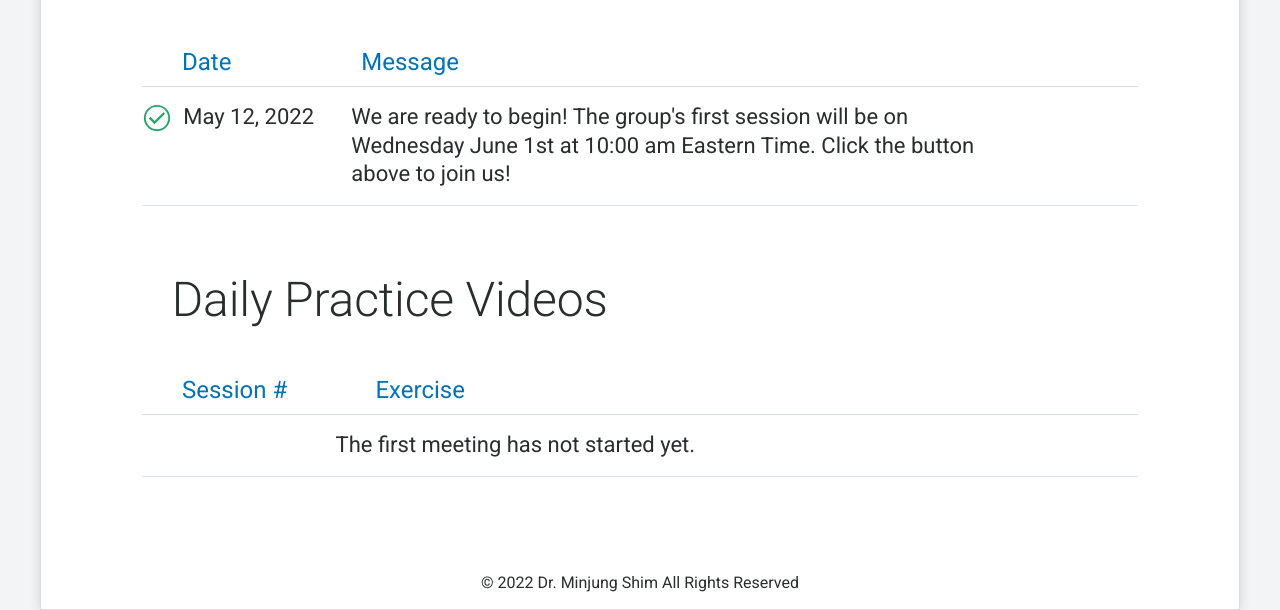
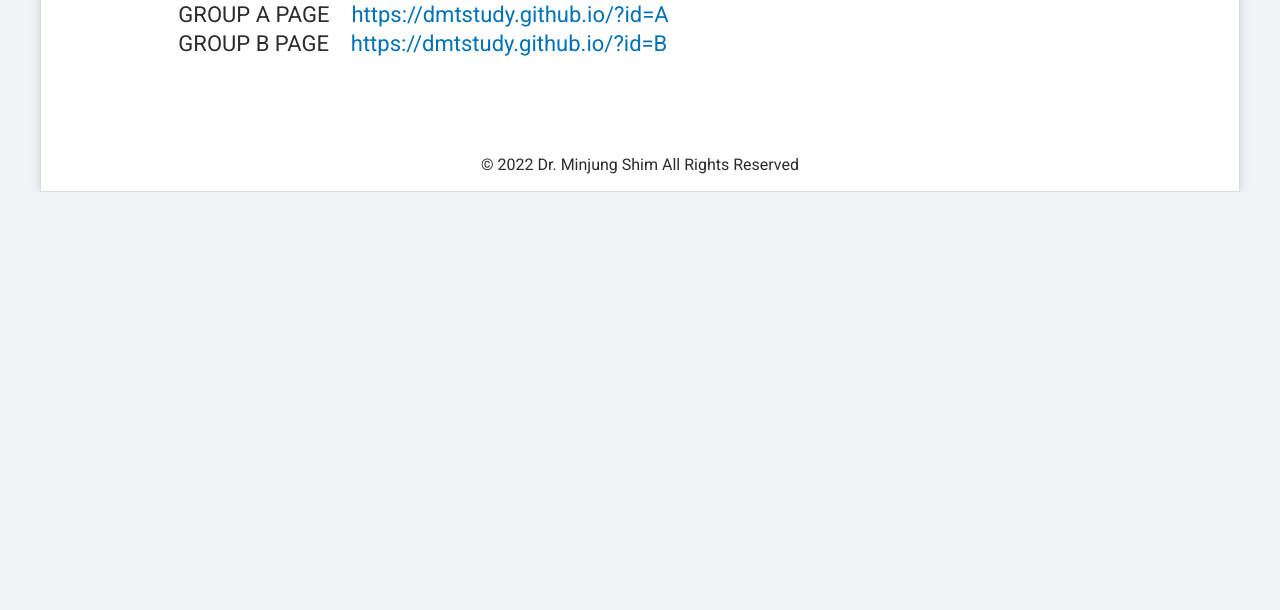
Before and after one commit to dmtstudy/dmtstudy.github.io, a plain HTML site: page index.html in a window 1280 px wide. Shown: the part 771-1381 px from the top of the page. After the commit the page ends 963 px from the top, so only its background shows below. Drawn offline with nearby package versions, Linux system fonts and the light colour scheme.

Commit message:
group B added

```diff
--- a/edit_group.js
+++ b/edit_group.js
@@ -29,7 +29,7 @@ const GROUP_A = {
     {
       show: "yes",
       date: "May 12, 2022",
-      message: "We are ready to begin! The group's first session will be on Wednesday June 1st at 10:00 am Eastern Time. Click the button above to join us!",
+      message: "We are ready to begin! The group's first session will be on Wednesday Jun 1st at 10:00 am Eastern Time. Click the button above to join us!",
       pic: "",
       link: "",
     },
@@ -56,7 +56,7 @@ const GROUP_A = {
   schedule: [
     {
       session: 1,
-      date: "June 1, 2022",
+      date: "Jun 1, 2022",
       title: "[mtg @ xx apm]",  // don't use this
       completedTitle: "[completed msg]", // don't use this
       link: "https://youtu.be/0GH81Ab3VXQ",
@@ -64,7 +64,7 @@ const GROUP_A = {
     },
     {
       session: 2,
-      date: "June 8, 2022",
+      date: "Jun 8, 2022",
       title: "[mtg @ xx apm]",
       completedTitle: "[completed msg]",
       link: "https://youtu.be/g9h9RnpT8l0",
@@ -72,7 +72,7 @@ const GROUP_A = {
     },
     {
       session: 3,
-      date: "June 15, 2022",
+      date: "Jun 15, 2022",
       title: "[mtg @ xx apm]",
       completedTitle: "[completed msg]",
       link: "https://youtu.be/ONfjAyDSw1k",
@@ -80,7 +80,7 @@ const GROUP_A = {
     },
     {
       session: 4,
-      date: "June 22, 2022",
+      date: "Jun 22, 2022",
       title: "[mtg @ xx apm]",
       completedTitle: "[completed msg]",
       link: "https://youtu.be/GvnvXE8uy0I",
@@ -88,7 +88,7 @@ const GROUP_A = {
     },
     {
       session: 5,
-      date: "June 29, 2022",
+      date: "Jun 29, 2022",
       title: "[mtg @ xx apm]",
       completedTitle: "[completed msg]",
       link: "",
@@ -96,7 +96,7 @@ const GROUP_A = {
     },
     {
       session: 6,
-      date: "July 6, 2022",
+      date: "Jul 6, 2022",
       title: "[mtg @ xx apm]",
       completedTitle: "[completed msg]",
       link: "",
@@ -104,7 +104,7 @@ const GROUP_A = {
     },
     {
       session: 7,
-      date: "July 13, 2022",
+      date: "Jul 13, 2022",
       title: "[mtg @ xx apm]",
       completedTitle: "[completed msg]",
       link: "https://youtu.be/sClQZcpvQTk",
@@ -112,7 +112,7 @@ const GROUP_A = {
     },
     {
       session: 8,
-      date: "July 20, 2022",
+      date: "Jul 20, 2022",
       title: "[mtg @ xx apm]",
       completedTitle: "[completed msg]",
       link: "",
@@ -120,7 +120,7 @@ const GROUP_A = {
     },
     {
       session: 9,
-      date: "July 27, 2022",
+      date: "Jul 27, 2022",
       title: "[mtg @ xx apm]",
       completedTitle: "[completed msg]",
       link: "https://youtu.be/LrojB1ODTqQ",
@@ -144,3 +144,132 @@ const GROUP_A = {
     },
   ],
 };
+// END OF GROUP A
+
+// START OF GROUP B
+const GROUP_B = {
+  // please update this once you complete a session
+  lastSession: "0",
+
+  showDailyPractice: "no", // yes or no
+
+  group_message: [
+    {
+      show: "yes",
+      date: "Jun 12, 2022",
+      message: "This is a group message from GROUP_B",
+      pic: "",
+      link: "",
+    },
+    {
+      show: "no",
+      date: "Jun 15, 2022",
+      message: "[msg body]",
+      pic: "",
+      link: "",
+    },
+  ],
+
+  // non-member message won't show on individual page
+  nonmember_message: [
+    {
+      show: "no",
+      date: "Jun 05, 2022",
+      message: "[This is not your individual page]",
+      pic: "",
+      link: "",
+    },
+  ],
+
+  schedule: [
+    {
+      session: 1,
+      date: "Jun 1, 2022",
+      title: "[mtg @ xx apm]",  // don't use this
+      completedTitle: "[completed msg]", // don't use this
+      link: "https://youtu.be/0GH81Ab3VXQ",
+      linkTitle: "Breath Awareness Meditation",
+    },
+    {
+      session: 2,
+      date: "Jun 8, 2022",
+      title: "[mtg @ xx apm]",
+      completedTitle: "[completed msg]",
+      link: "https://youtu.be/g9h9RnpT8l0",
+      linkTitle: "Liberate Your Shoulders",
+    },
+    {
+      session: 3,
+      date: "Jul 15, 2022",
+      title: "[mtg @ xx apm]",
+      completedTitle: "[completed msg]",
+      link: "https://youtu.be/ONfjAyDSw1k",
+      linkTitle: "Hand Dance",
+    },
+    {
+      session: 4,
+      date: "Jul 22, 2022",
+      title: "[mtg @ xx apm]",
+      completedTitle: "[completed msg]",
+      link: "https://youtu.be/GvnvXE8uy0I",
+      linkTitle: "Connection Dance - Part 1",
+    },
+    {
+      session: 5,
+      date: "Jul 29, 2022",
+      title: "[mtg @ xx apm]",
+      completedTitle: "[completed msg]",
+      link: "",
+      linkTitle: "Mobilizing and Releasing Tension - Gentle Stretching",
+    },
+    {
+      session: 6,
+      date: "Aug 6, 2022",
+      title: "[mtg @ xx apm]",
+      completedTitle: "[completed msg]",
+      link: "",
+      linkTitle: "Moving in Space",
+    },
+    {
+      session: 7,
+      date: "Aug 13, 2022",
+      title: "[mtg @ xx apm]",
+      completedTitle: "[completed msg]",
+      link: "https://youtu.be/sClQZcpvQTk",
+      linkTitle: "Moving with Scarves",
+    },
+    {
+      session: 8,
+      date: "Aug 20, 2022",
+      title: "[mtg @ xx apm]",
+      completedTitle: "[completed msg]",
+      link: "",
+      linkTitle: "Sensory exploration",
+    },
+    {
+      session: 9,
+      date: "Aug 27, 2022",
+      title: "[mtg @ xx apm]",
+      completedTitle: "[completed msg]",
+      link: "https://youtu.be/LrojB1ODTqQ",
+      linkTitle: "Imagery based Movement",
+    },
+    {
+      session: 10,
+      date: "Sep 3, 2022",
+      title: "[mtg @ xx apm]",
+      completedTitle: "[completed msg]",
+      link: "https://youtu.be/KIs4ReZVAR0",
+      linkTitle: "Connection Dance - Part2",
+    },
+    {
+      session: 11,
+      date: "Sep 10, 2022",
+      title: "[mtg @ xx apm]",
+      completedTitle: "[completed msg]",
+      link: "https://youtu.be/gbHPj-ueVhI",
+      linkTitle: "Breath-guided Movement",
+    },
+  ],
+};
+// END OF GROUP B
--- a/edit_member.js
+++ b/edit_member.js
@@ -6,6 +6,7 @@ const MEMBER = [
   {
     name: "Grady Richardson",
     id: "a40a",
+    group: "A",
     image: "m1",
     absence: [],
     message: [
@@ -21,6 +22,7 @@ const MEMBER = [
   {
     name: "Michaelyn Strange",
     id: "a3d2",
+    group: "A",
     image: "f1",
     absence: [],
     message: [
@@ -36,6 +38,7 @@ const MEMBER = [
   {
     name: "Sandy Cleary",
     id: "ad96",
+    group: "A",
     image: "f1",
     absence: [],
     message: [
@@ -51,6 +54,7 @@ const MEMBER = [
   {
     name: "Joe Copeland",
     id: "a18d",
+    group: "A",
     image: "m1",
     absence: [],
     message: [
@@ -66,6 +70,7 @@ const MEMBER = [
   {
     name: "Marjorie Ruppel",
     id: "a568",
+    group: "A",
     image: "f1",
     absence: [],
     message: [
@@ -81,6 +86,7 @@ const MEMBER = [
   {
     name: "Michael Berry",
     id: "ae65",
+    group: "A",
     image: "m1",
     absence: [],
     message: [
@@ -96,6 +102,7 @@ const MEMBER = [
   {
     name: "Barbara Colvin",
     id: "a840",
+    group: "A",
     image: "f1",
     absence: [],
     message: [
@@ -111,6 +118,7 @@ const MEMBER = [
   {
     name: "Amina Akhtar",
     id: "a5da",
+    group: "A",
     image: "f1",
     absence: [],
     message: [
@@ -126,6 +134,7 @@ const MEMBER = [
   {
     name: "[name9]",
     id: "b994",
+    group: "B",
     image: "f1",
     absence: [],
     message: [
@@ -141,6 +150,7 @@ const MEMBER = [
   {
     name: "[name10]",
     id: "b53c",
+    group: "",
     image: "f1",
     absence: [],
     message: [
@@ -156,6 +166,7 @@ const MEMBER = [
   {
     name: "[name11]",
     id: "bb8b",
+    group: "",
     image: "f1",
     absence: [],
     message: [
@@ -171,6 +182,7 @@ const MEMBER = [
   {
     name: "[name12]",
     id: "b5e8",
+    group: "",
     image: "f1",
     absence: [],
     message: [
@@ -186,6 +198,7 @@ const MEMBER = [
   {
     name: "[name13]",
     id: "b194",
+    group: "",
     image: "f1",
     absence: [],
     message: [
@@ -201,6 +214,7 @@ const MEMBER = [
   {
     name: "[name14]",
     id: "b20b",
+    group: "",
     image: "f1",
     absence: [],
     message: [
@@ -216,6 +230,7 @@ const MEMBER = [
   {
     name: "[name15]",
     id: "be3b",
+    group: "",
     image: "f1",
     absence: [],
     message: [
@@ -231,6 +246,7 @@ const MEMBER = [
   {
     name: "[name16]",
     id: "bc0b",
+    group: "",
     image: "f1",
     absence: [],
     message: [
--- a/index.html
+++ b/index.html
@@ -70,7 +70,7 @@
 
             <div id='js-daily'>
             </div>
-            <p id='' class='col-12 font_l ind_l float'>Daily Practice Videos</p>
+            <p id='js-past-meetings-title' class='col-12 font_l ind_l float'>Daily Practice Videos</p>
             <ul id="js-past-meetings" class="al_center" aria-live="polite">
               <li class="li_main">
                 <div class="w2 li_title">&nbsp;&nbsp;&nbsp;&nbsp; Session #</div>
@@ -87,6 +87,8 @@
                 <div class="w1"><a id="" class="thin" href=""> </a></div>
               </li>
             </ul>-->
+            <div id='js-default'>
+            </div>
             <div id='js-admin'>
             </div>
             <p class="mg_top"></p>
--- a/js/index.js
+++ b/js/index.js
@@ -45,9 +45,36 @@ function renderInitial(id) {
   $('#js-help-email').html(`<a class="thin" style="font-size: 28px;" href="mailto:${email}">${email}</a>`);
 }
 
+function getGroupId(id) {
+  const memberRecord = MEMBER.find(member => member.id === id);
+  const groupIdFromUrl = ['A', 'B'].includes(id) ? id : ''
+  const groupIdFromMember = memberRecord?.group ? memberRecord.group : '';
+  return groupIdFromUrl || groupIdFromMember || '';
+}
+
+function getGroupObject(groupId) {
+  switch (groupId) {
+    case 'A':
+      return GROUP_A;
+
+    case 'B':
+      return GROUP_B;
+
+    default:
+      return {};
+  }
+}
+
 function renderMessage(id) {
   const memberRecord = MEMBER.find(member => member.id === id);
-  const message = memberRecord ? [...memberRecord?.message, ...GROUP_A?.group_message] : [...GROUP_A?.group_message, ...GROUP_A?.nonmember_message];
+  const groupId = getGroupId(id);
+  const groupData = getGroupObject(groupId);
+  if (Object.keys(groupData).length === 0) return;
+
+  console.log("test", id, groupId)
+  if (['A', 'B'].includes(id)) $('#js-message-title').html(`Announcement - Group ${groupId}`);
+
+  const message = memberRecord ? [...memberRecord?.message, ...groupData?.group_message] : [...groupData?.group_message, ...groupData?.nonmember_message];
   const filteredMessage = message.filter(item => item.show?.toLowerCase() === "yes");
 
   if (filteredMessage.length === 0) {
@@ -71,8 +98,12 @@ function renderMessage(id) {
 }
 
 function renderPastMeetings(id) {
+  const groupId = getGroupId(id);
+  const groupData = getGroupObject(groupId);
+  if (Object.keys(groupData).length === 0) return;
+
   const absence = MEMBER.find(member => member.id === id)?.absence || [];
-  const { lastSession, schedule } = GROUP_A;
+  const { lastSession, schedule } = groupData;
   const sessionIndex = parseInt(lastSession, 10);
   const list = schedule.filter(item => item.session <= sessionIndex).sort((a, b) => b.session - a.session);
   if (list.length === 0) {
@@ -98,7 +129,11 @@ function renderPastMeetings(id) {
 }
 
 function renderFutureMeetings() {
-  const { lastSession, schedule } = GROUP_A;
+  const groupId = getGroupId(id);
+  const groupData = getGroupObject(groupId);
+  if (Object.keys(groupData).length === 0) return;
+
+  const { lastSession, schedule } = groupData;
   const sessionIndex = parseInt(lastSession, 10);
   const list = schedule.filter(item => item.session > sessionIndex).sort((a, b) => a.session - b.session);
 
@@ -135,8 +170,9 @@ function renderFutureMeetings() {
       </li>`));
 }
 
-function renderDailyPractice() {
-  const { lastSession, schedule } = GROUP_A;
+function renderDailyPractice(groupData) {
+
+  const { lastSession, schedule } = groupData;
   const sessionIndex = parseInt(lastSession, 10);
   const session = schedule.find(item => item.session === sessionIndex);
   if (session.link !== "") {
@@ -157,30 +193,51 @@ function renderDailyPractice() {
 
 function renderAdmin() {
   const memberHtml = MEMBER.map(member => `<li class="li_main admin_height">
-        <div class="w2">&nbsp;&nbsp; ${member.name}</div>
-        <div class="w4"><a id="" target='top' class="thin" href="./index.html?id=${member.id}">https://dmtstudy.github.io/?id=${member.id}</a></div>
+        <div class="w2">&nbsp; ${member.name}</div>
+        <div class="w1a center">${member.group ? member.group: '<font color=red>NONE</font>'}</div>
+        <div class="w3"><a id="" target='top' class="thin" href="./index.html?id=${member.id}">https://dmtstudy.github.io/?id=${member.id}</a></div>
       </li>`).join('');
 
   $('#js-admin').html(`
     <p id='' class='col-12 font_l ind_l float'>Member List <font color='#c00000'>(Admin Only)</font></p>
-    <div class="w4 ind_l">&nbsp;&nbsp; GROUP A PAGE&nbsp;&nbsp;&nbsp;&nbsp; <a id="" target='top' class="thin" href="./index.html">https://dmtstudy.github.io</a></div>
     <ul id="" class="al_center" aria-live="polite">
       <li class="li_main">
         <div class="w2 li_title">&nbsp;&nbsp;&nbsp;&nbsp; Name</div>
-        <div class="w4 li_title">Address</div>
+        <div class="w1a li_title">&nbsp;&nbsp; Group</div>
+        <div class="w3 li_title">Address</div>
       </li>
       ${memberHtml}
     </ul>
   `);
 }
 
+function renderDefault() {
+  $('#js-past-meetings').hide();
+  $('#js-past-meetings-title').hide();
+  $('#js-message-title').hide();
+  $('#js-message').hide();
+  $('#js-daily').hide();
+
+  $('#js-default').html(`
+  <p id='' class='col-12 font_l ind_l float'>Group Pages</p>
+  <div class="w4 ind_l">&nbsp;&nbsp; GROUP A PAGE&nbsp;&nbsp;&nbsp;&nbsp; <a id="" target='top' class="thin" href="./index.html?id=A">https://dmtstudy.github.io/?id=A</a></div>
+  <div class="w4 ind_l">&nbsp;&nbsp; GROUP B PAGE&nbsp;&nbsp;&nbsp;&nbsp; <a id="" target='top' class="thin" href="./index.html?id=B">https://dmtstudy.github.io/?id=B</a></div>
+`);
+}
+
 $(_=> {
   const param = window.location.search.split(/=/);
   const id = param.length === 2 ? param[1] : 'default';
+  const groupId = getGroupId(id);
+  const groupData = getGroupObject(groupId);
+
   renderInitial(id);
   renderMessage(id);
   renderPastMeetings(id);
   // renderFutureMeetings();
-  if (GROUP_A.showDailyPractice.toLowerCase() === "yes")  renderDailyPractice();
+  if (Object.keys(groupData).length === 0) renderDefault();
+
+
+  if (groupData?.showDailyPractice?.toLowerCase() === "yes")  renderDailyPractice(groupData);
   if (COMMON.id === id) renderAdmin();
 });
```
